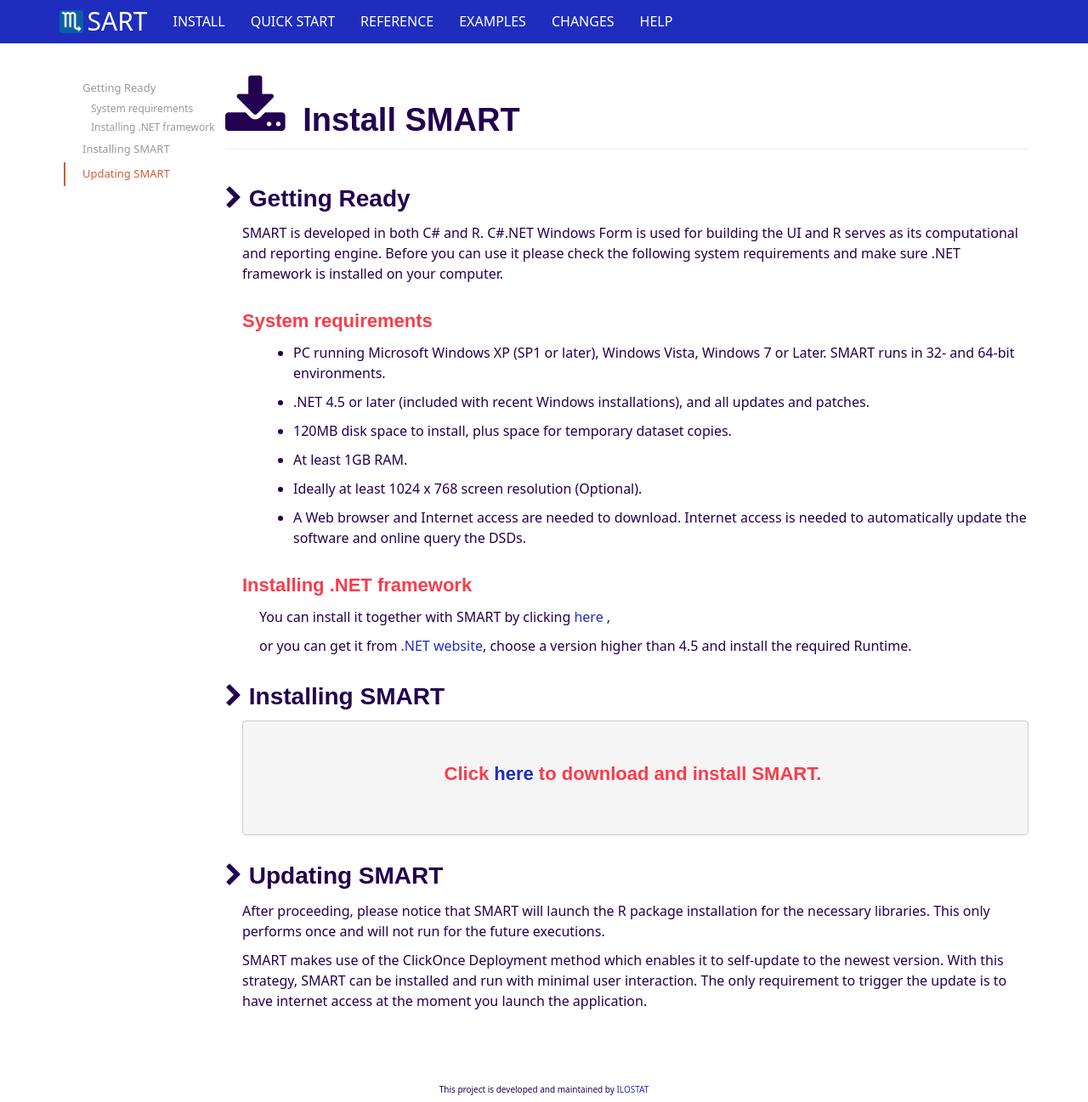
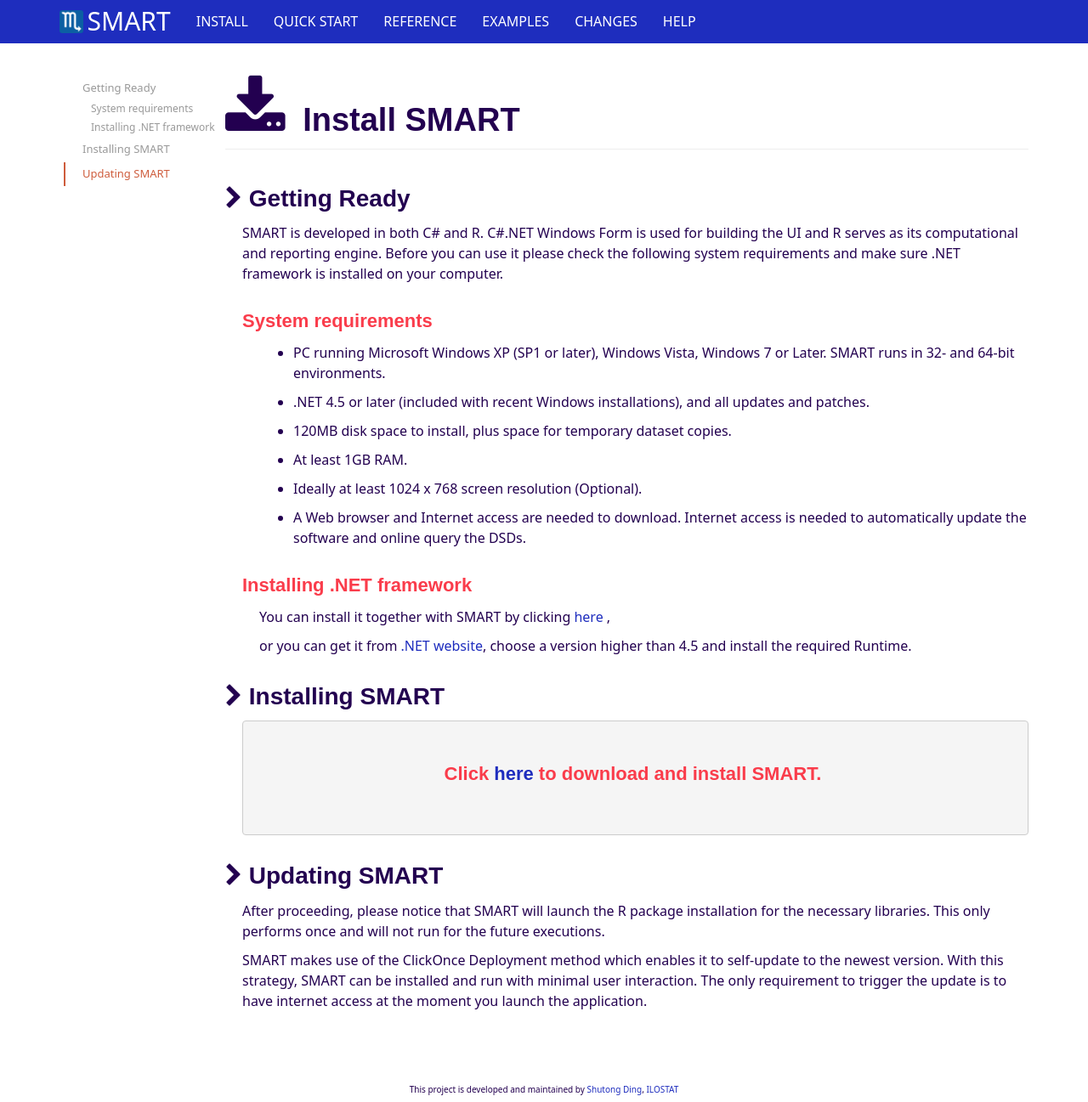
Before and after one commit to ilostat/smart, a plain HTML site: page install.html in a window 1280 px wide. Shown: the top 1297 px of the page at 85% size. Drawn offline with Linux system fonts and the light colour scheme.

Commit message:
Change the ILOSTAT landing page

```diff
--- a/install.html
+++ b/install.html
@@ -23,7 +23,7 @@
 			<span class="icon-bar"></span>
 			<span class="icon-bar"></span>
 		  </button>
-		  <a class="navbar-brand" href="index.html">S<img style="float:left; vertical-align:middle; height:2.75rem; padding-right: 5px; margin-top: -3.5px;" src="pics/logo_1024.ico" alt="">ART</a>
+		  <a class="navbar-brand" href="index.html"><img style="float:left; vertical-align:middle; height:2.75rem; padding-right: 5px; margin-top: -3.5px;" src="pics/logo_1024.ico" alt="">SMART</a>
 		</div>
 
 		<!-- Collect the nav links, forms, and other content for toggling -->
@@ -127,7 +127,7 @@
 	</div>
 	<footer>
 		<p>
-			This project is developed and maintained by <a href="https://www.ilo.org/ilostat">ILOSTAT</a>
+			This project is developed and maintained by <a href="mailto:ding@ilo.org?subject=SMART">Shutong Ding</a>, <a href="https://www.ilostat.ilo.org/">ILOSTAT</a>
 		</p>
 		<p>
 				© 1996-<script>document.write(new Date().getFullYear())</script> International Labour Organization (ILO) | <a href="http://www.ilo.org/global/copyright/lang--en/index.htm"> Copyright and permissions</a>
```
Also changed, not shown: changes.html (+1 -1 lines), examples.html (+1 -1 lines), help.html (+1 -1 lines), index.html (+1 -1 lines), quickStart.html (+1 -1 lines), reference.html (+1 -1 lines).
